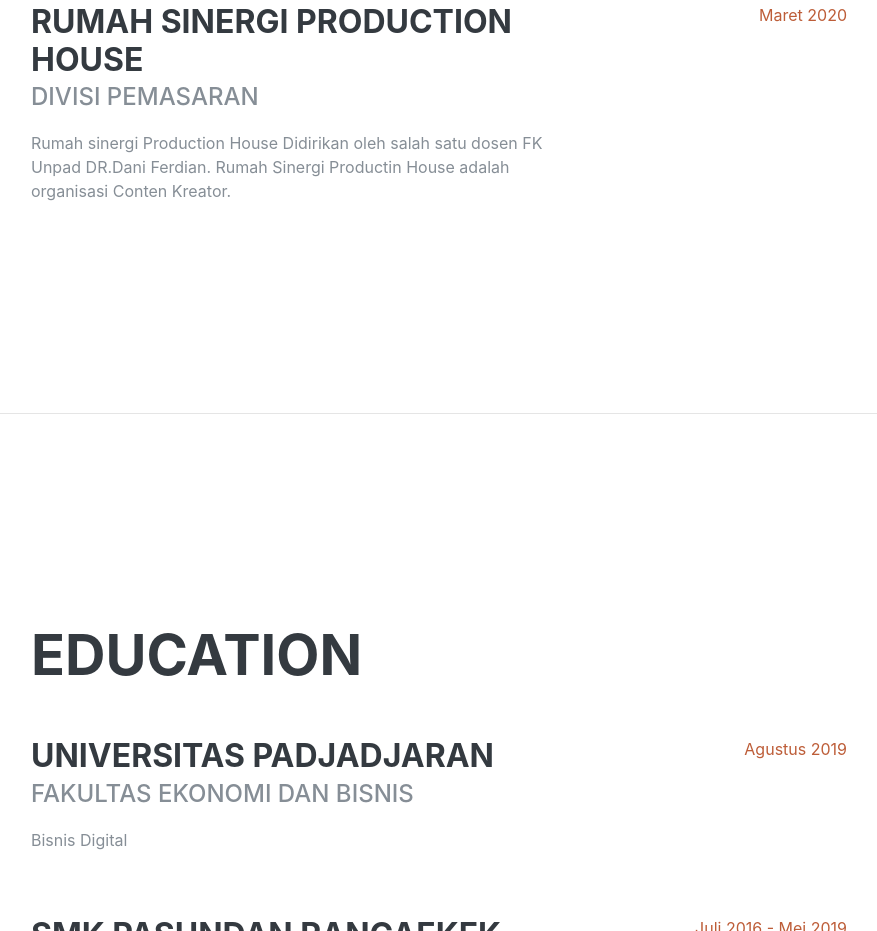
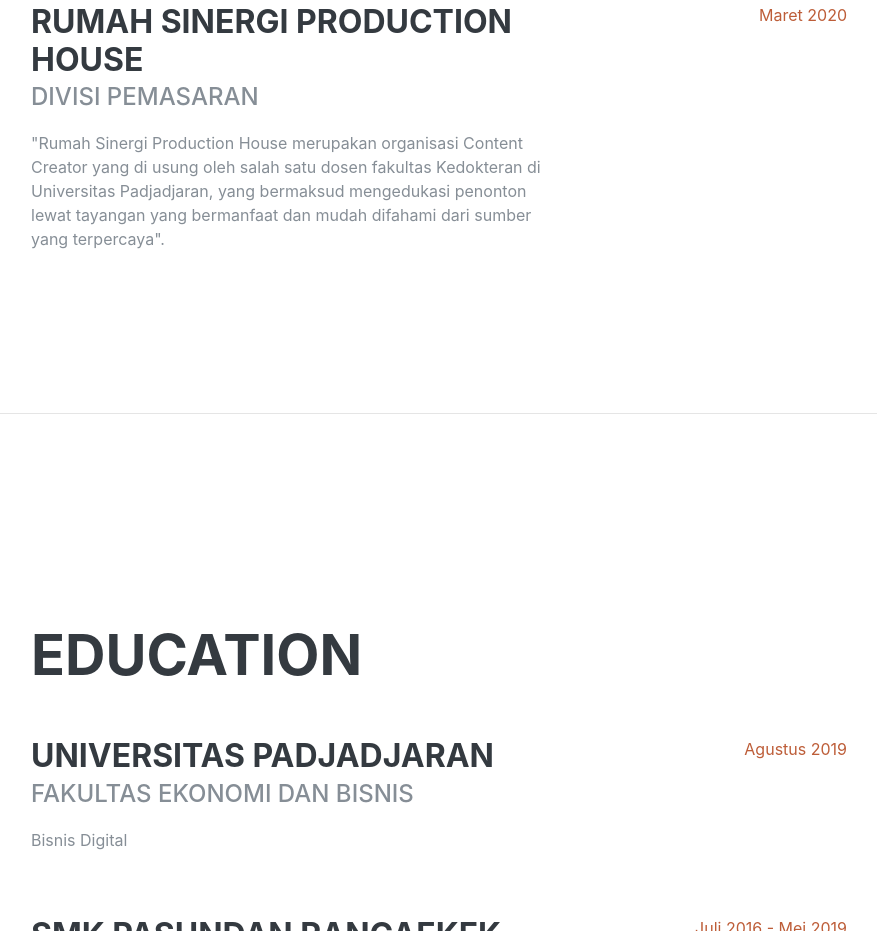
Before and after one commit to usamazaid17/dudung, a plain HTML site: page index.html in a window 1280 px wide. Shown: the part 1972-2903 px from the top of the page, without its empty margins (337-1214 px from the left). Drawn offline with Linux system fonts and the light colour scheme; a web font is replaced by a local one.

Commit message:
Update index.html

```diff
--- a/index.html
+++ b/index.html
@@ -137,7 +137,7 @@
           <div class="resume-content">
             <h3 class="mb-0">Rumah Sinergi Production House</h3>
             <div class="subheading mb-3">Divisi Pemasaran</div>
-            <p>Rumah sinergi Production House Didirikan oleh salah satu dosen FK Unpad DR.Dani Ferdian. Rumah Sinergi Productin House adalah organisasi Conten Kreator.</p>
+            <p>"Rumah Sinergi Production House merupakan organisasi Content Creator yang di usung oleh salah satu dosen fakultas Kedokteran di Universitas Padjadjaran, yang bermaksud mengedukasi penonton lewat tayangan yang bermanfaat dan mudah difahami dari sumber yang terpercaya".</p>
           </div>
           <div class="resume-date text-md-right">
             <span class="text-primary">Maret 2020</span>
```
